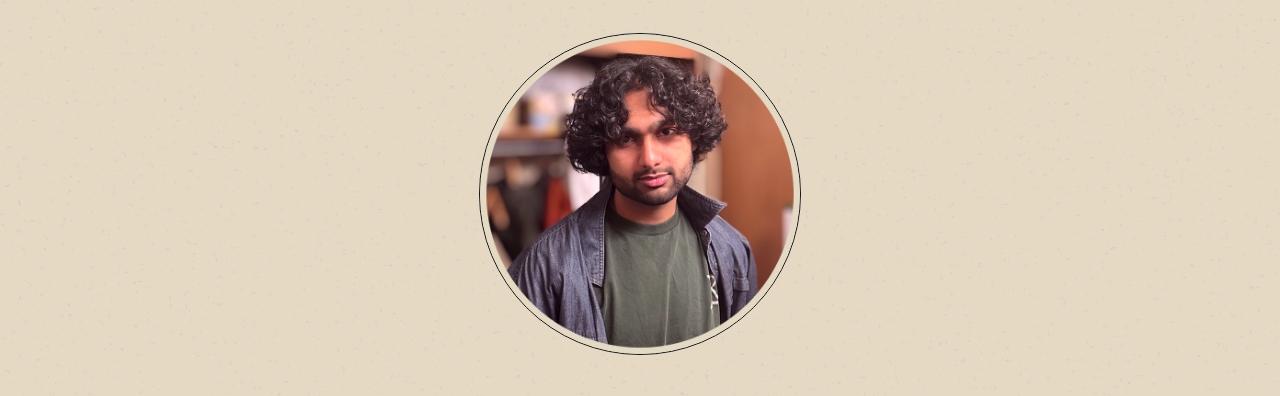
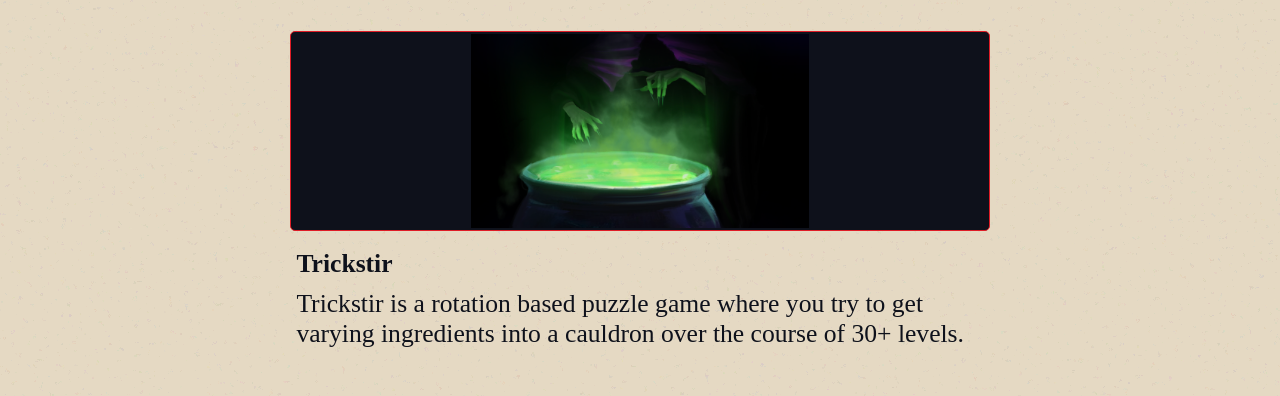
Before and after one commit to vivekkilari/portfolio, a plain HTML site: page portfolio.html in a window 1280 px wide. Shown: the part 167-563 px from the top of the page. Drawn offline with Linux system fonts and the light colour scheme.

Commit message:
Added portfolio

```diff
--- a/index.css
+++ b/index.css
@@ -4,7 +4,7 @@
     text-align: right;
 }
 
-p, body, html, h1 {
+p, body, html, h1, h2, h3, h4 {
     box-sizing: border-box;
     margin: 0 0;
     padding: 0 0;
@@ -25,11 +25,14 @@ h3 {
     font-weight: normal;
 }
 
-p {
+h4, p {
     font-size: clamp(3rem, 3vw, 4rem);
-    text-wrap: pretty;
     font-weight: normal;
     text-align: left;
+}
+
+h4 {
+    font-weight: bold;
 }
 
 a {
@@ -113,6 +116,8 @@ body {
     flex-direction: row;
     width: 100vw;
     height: 20vh;
+    padding-top: 3vh;
+    padding-bottom: 3vh;
     margin-inline: 15%;
 
     box-sizing: border-box;
@@ -194,3 +199,70 @@ content {
     width: 80%;
     font-family: "Cairo", sans-serif;
 }
+
+#portfolio {
+    padding-top: 2vw;
+    justify-content: center;
+}
+
+.cardDisplay {
+    width: 80vw;
+    height: 90%;
+
+    display: grid;
+    justify-content: center;
+    grid-template-columns: repeat(auto-fit, min(60vw, 700px));
+    row-gap: 50px;
+    column-gap: 50px;
+}
+
+.card {
+    display: flex;
+    flex-direction: column;
+
+    width: 100%;
+    height: 100%;
+}
+
+.cardImgLink {
+    background: #0E111B;
+    width: 100%;
+    flex-grow: 2;
+    flex-basis: 200px;
+
+    box-sizing: border-box;
+    border: 1px solid #DF1C26;
+    border-radius: 5px;
+    overflow: hidden;
+
+    margin-bottom: 10px;
+
+    display: flex;
+    justify-content: center;
+    align-items: center;
+}
+
+.cardImg {
+    margin: auto auto;
+    width: 98%;
+    height: 98%;
+    object-fit: contain;
+    z-index: 1;
+}
+
+.cardText {
+    display: flex;
+    flex-direction: column;
+
+    box-sizing: border-box;
+    padding: 1vh .5vw;
+
+    gap: 10px;
+}
+
+.cardText > h4, p {
+    display: inline-block;
+    text-align: left;
+    color: #0E111B;
+    font-size: clamp(3rem, 2vw, 3.5rem);
+}
--- a/portfolio.html
+++ b/portfolio.html
@@ -7,7 +7,6 @@
     <link rel="preconnect" href="https://fonts.googleapis.com">
     <link rel="preconnect" href="https://fonts.gstatic.com" crossorigin>
     <link href="https://fonts.googleapis.com/css2?family=EB+Garamond:ital,wght@0,400..800;1,400..800&display=swap" rel="stylesheet">    <link rel="stylesheet" href="index.css">
-    <link href="https://fonts.googleapis.com/css2?family=Cairo:wght@200..1000&display=swap" rel="stylesheet">
     <link rel="stylesheet" href="index.css">
     <link rel="stylesheet" href="screen.css">
   </head>
@@ -18,13 +17,26 @@
         <a href="about.html"><h2 class="navy">about me.</h2></a>
         <a href="contact.html"><h2 class="navy">contact.</h2></a>
     </nav>
-    <img src="./svg/Rectangle 1.svg" class="svg" id="rectSvg">
-    <img src="./svg/Polygon 1.svg" class="svg" id="triSvg">
-    <content>
-        <img src="./images/headshot.png" id="headshot">
-        <div id="about">
-            <h3>hi. my name is<br><strong>vivek kilari.</strong></h3>
-            <p>I’m a game programmer who specializes in gameplay and systems programming. I currently attend Michigan State University where I study Game Dev and Political Science.</p>
+    <content id="portfolio">
+        <div class="cardDisplay">
+            <div class="card">
+                <a href="https://langstonian.itch.io/trickstir" class="cardImgLink">
+                    <img class="cardImg" src="./images/trickstir.png">
+                </a>
+                <div class="cardText">
+                    <h4>Trickstir</h4>
+                    <p>Trickstir is a rotation based puzzle game where you try to get varying ingredients into a cauldron over the course of 30+ levels.</p>
+                </div>
+            </div>
+            <div class="card">
+                <a href="https://d-m-g.itch.io/ignore-all-previous-instructions" class="cardImgLink">
+                    <img class="cardImg" src="./images/iapi.png">
+                </a>
+                <div class="cardText">
+                    <h4>Ignore All Previous Instructions</h4>
+                    <p>Ignore All Previous Instructions is a satirical strategy game where you play as the CEO of an AI company trying to take over the world.</p>
+                </div>
+            </div>
         </div>
     </content>
   </body>
```
Also changed, not shown: images/iapi.png (added), images/trickstir.png (added).
